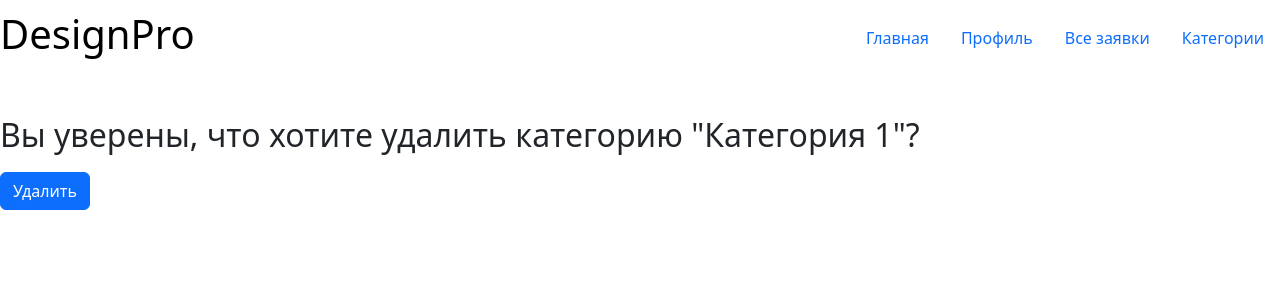
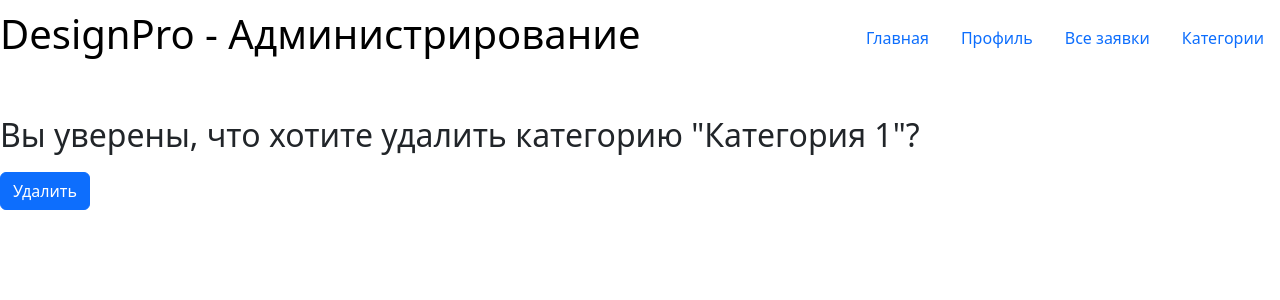
Before and after one commit to asikrr/task2, a Django app: page /designapp/category/delete/3/ in a window 1280 px wide. Shown: the top 300 px of the page. Run offline with Django 5.2, Linux system fonts and the light colour scheme; a user stored in the database is signed in; data comes from the database, SQL or seed files in the repository; both versions use the stored data as it was after the commit; parts of the project's set-up code (start-up, migrations or seed data) failed here and were passed over; some libraries are stand-ins or nearby versions.

Commit message:
minor changes

```diff
--- a/designapp/templates/base.html
+++ b/designapp/templates/base.html
@@ -10,7 +10,11 @@
 </head>
 <body>
     <header>
+    {% if user.is_staff %}
+        <h1><a href="/">DesignPro - Администрирование</a></h1>
+    {% else %}
         <h1><a href="/">DesignPro</a></h1>
+    {% endif %}
         <nav class="nav">
         {% if user.is_authenticated %}
             <a class="nav-link" href="/">Главная</a>
```
Also changed, not shown: db.sqlite3.
